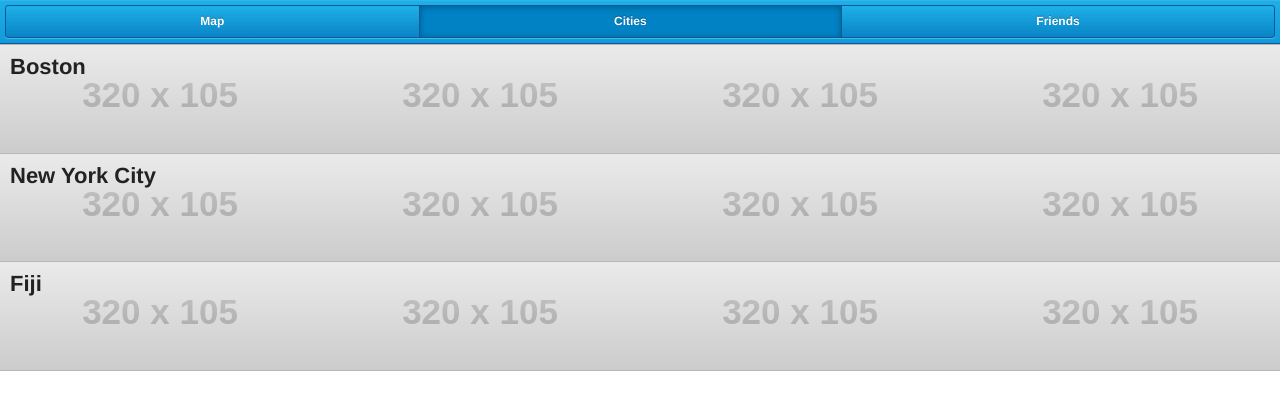
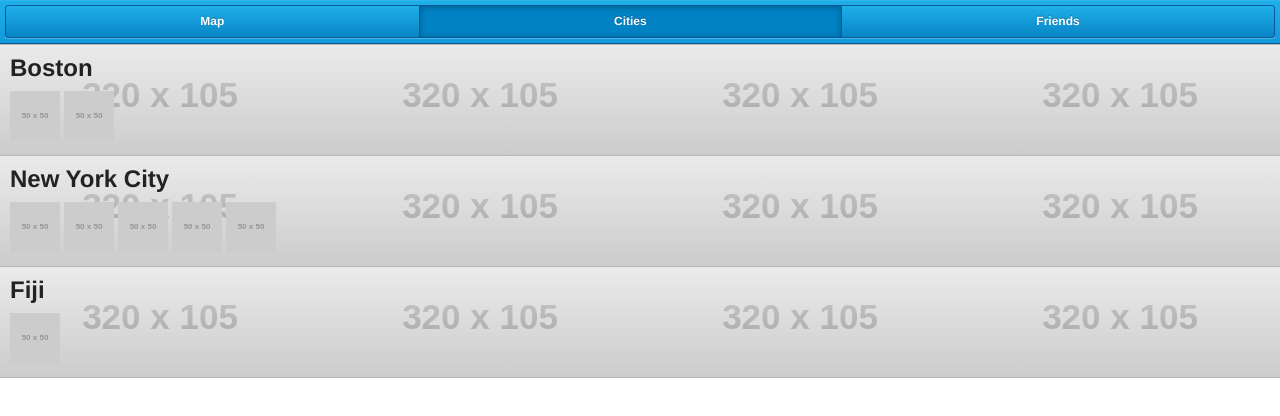
Before and after one commit to epan/oceanproto, a plain HTML site: page cities.html in a window 1280 px wide. Drawn offline with Linux system fonts and the light colour scheme; placeholder pictures from the web are drawn by us.

Commit message:
Cities face row in place

```diff
--- a/cities.html
+++ b/cities.html
@@ -42,13 +42,26 @@
       <ul class="list">
       <li>
         <a href="#">Boston</a>
-
+        <div class="face-row">
+            <img src="http://placehold.it/50/50">
+            <img src="http://placehold.it/50/50">
+        </div>
       </li>
       <li>
         <a href="#">New York City</a>
+        <div class="face-row">
+            <img src="http://placehold.it/50/50">
+            <img src="http://placehold.it/50/50">
+            <img src="http://placehold.it/50/50">
+            <img src="http://placehold.it/50/50">
+            <img src="http://placehold.it/50/50">
+        </div>
       </li>
       <li>
         <a href="#">Fiji</a>
+        <div class="face-row">
+            <img src="http://placehold.it/50/50">
+        </div>
       </li>
     </ul><!-- .list for cities-->
 	</div><!-- .content -->
--- a/style.css
+++ b/style.css
@@ -40,7 +40,7 @@
 /* Heading style and gradient */
 .list li a {
 	font-weight: bold;
-	font-size: 22px;
+	font-size: 24px;
 	background: -webkit-linear-gradient(top, rgba(255,255,255,0.6) 0%,rgba(255,255,255,0) 100%); /* Chrome10+,Safari5.1+ */
 	color: red; /*TODO: Figure out how to change the color*/
 }
@@ -51,6 +51,8 @@
 }
 
 /* Row of profile photos */
-.row-face {
-
+.face-row {
+	width: 320px;
+	position: absolute;
+	margin-top: 8px
 }
```
